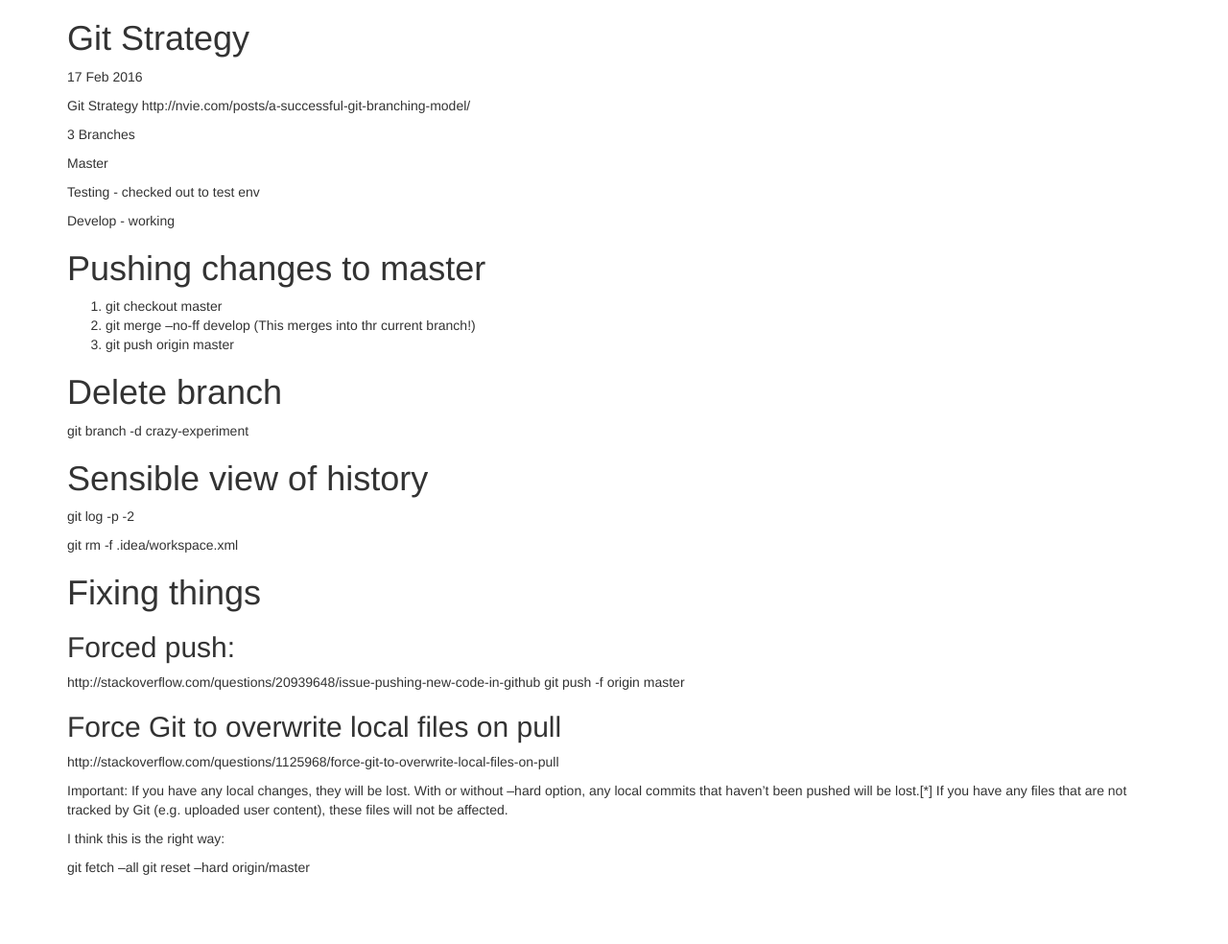
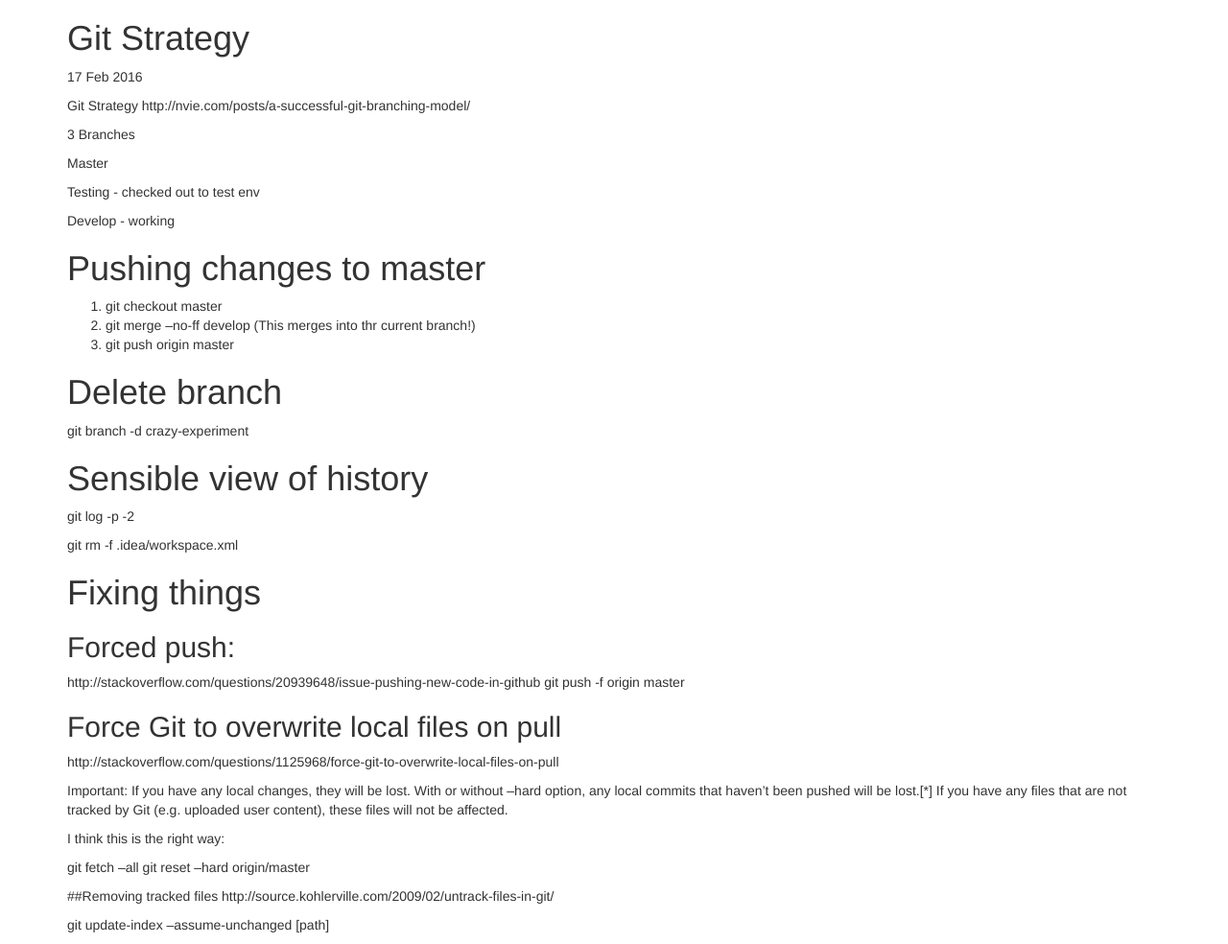
Before and after one commit to ArtisanTinkerer/ArtisanTinkerer.github.io, a Jekyll site: the page built from _posts/2016-02-17-GIT-Strategy.md, in a window 1280 px wide. Shown: the whole page at 96% size. Built offline with Jekyll 4.4.1, drawn with Linux system fonts in a browser that asks for light colours; before the commit the page ends 924 px from its top, so only the background shows below that.

Commit message:
Update 2016-02-17-GIT-Strategy.md

```diff
--- a/_posts/2016-02-17-GIT-Strategy.md
+++ b/_posts/2016-02-17-GIT-Strategy.md
@@ -52,3 +52,9 @@ I think this is the right way:
 
 git fetch --all
 git reset --hard origin/master
+
+
+##Removing tracked files
+http://source.kohlerville.com/2009/02/untrack-files-in-git/
+
+git update-index --assume-unchanged [path]
```
